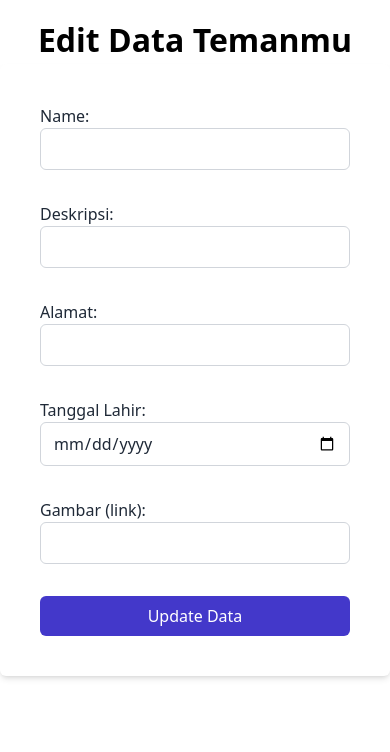
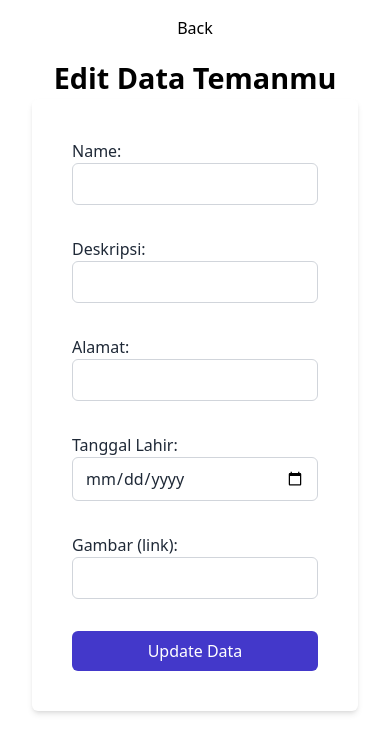
Before and after one commit to fajri-farid/dataTeman-ReactJS, a React (Vite) app: page /edit-data/1 in a window 390 px wide. Shown: the top 752 px of the page. Built offline with nearby package versions, Linux system fonts and the light colour scheme; no server answers.

Commit message:
design responsive done

```diff
--- a/src/app/editData.jsx
+++ b/src/app/editData.jsx
@@ -1,10 +1,12 @@
 import React from "react";
 import { DataEdit } from "../components/dataEdit";
+import { BackHomeButton } from "../components/backHomeButton";
 
 export const EditData = () => {
   return (
-    <div>
-      <h1 className="text-[2rem] font-semibold text-center mt-4 md:mt-10 md:mb-10">
+    <div className="main">
+      <BackHomeButton />
+      <h1 className="text-[1.8rem] md:text-[2rem] font-semibold text-center mt-4 md:mt-10 md:mb-10">
         Edit Data Temanmu
       </h1>
       <DataEdit />
--- a/src/app/home.jsx
+++ b/src/app/home.jsx
@@ -9,8 +9,10 @@ export const Home = () => {
     <div>
       <Header />
       <div className="main">
-        <div className="main flex justify-between items-center">
-          <h1 className="text-[2rem] font-bold">Welcome to home</h1>
+        <div className="md:p-4 flex justify-between items-center mb-2">
+          <h1 className="text-[1.6rem] md:text-[2rem] font-bold">
+            Welcome to home
+          </h1>
           <Link to="/tambah-data">
             <div className="md:block hidden">
               <button className="bg-blue-500 text-white px-4 py-2 rounded hover:bg-blue-600 focus:outline-none focus:bg-blue-600">
--- a/src/app/tambahData.jsx
+++ b/src/app/tambahData.jsx
@@ -1,10 +1,12 @@
 import React from "react";
 import { AddData } from "../components/addData";
+import { BackHomeButton } from "../components/backHomeButton";
 
 export const TambahData = () => {
   return (
     <div className="main">
-      <h1 className="text-[2rem] font-semibold text-center mt-10 mb-10">
+      <BackHomeButton />
+      <h1 className="text-[1.8rem] md:text-[2rem] font-semibold text-center mt-10 mb-10">
         Masukkan Data Temanmu
       </h1>
       <AddData />
--- a/src/components/addData.jsx
+++ b/src/components/addData.jsx
@@ -52,7 +52,7 @@ export const AddData = () => {
   };
 
   return (
-    <div className="max-w-md mx-auto bg-white p-6 rounded-md shadow-md">
+    <div className="max-w-md mx-auto bg-white p-6 rounded-md shadow-md mb-8">
       <Toaster />
       <form>
         <div className="mb-4">
--- /dev/null
+++ b/src/components/backHomeButton.jsx
@@ -0,0 +1,12 @@
+import React from "react";
+import { Link } from "react-router-dom";
+
+export const BackHomeButton = () => {
+  return (
+    <div className="text-center">
+      <Link to="/">
+        <button>Back</button>
+      </Link>
+    </div>
+  );
+};
--- a/src/components/data.jsx
+++ b/src/components/data.jsx
@@ -71,23 +71,23 @@ export const DataComponent = () => {
     <div>
       <Toaster />
       {/* <h1 className="text-lg text-red-500">Data dari API:</h1> */}
-      <div className="grid grid-cols-1 md:grid-cols-2 lg:grid-cols-3 gap-4">
+      <div className="grid grid-cols-1 md:grid-cols-2 lg:grid-cols-3 gap-4 mb-10">
         {apiData.map((item) => (
           <div className="bg-white shadow-md rounded-md p-4" key={item._id}>
             {item.gambar ? (
               <img
                 src={item.gambar}
-                alt="Gambar"
-                className="mx-auto w-[10vw] h-auto mb-2"
+                alt="Foto Temanmu"
+                className="mx-auto w-[50vw] sm:w-[30vw] md:w-[20vw] lg:w-[15vw] h-auto mb-2"
               />
             ) : (
               <img
                 src={noneImage}
                 alt="Gambar Tidak Tersedia"
-                className="mx-auto w-[10vw] h-auto mb-2"
+                className="mx-auto w-[50vw] sm:w-[30vw] md:w-[20vw] lg:w-[15vw] h-auto mb-2"
               />
             )}
-            <h2 className="text-lg font-semibold mb-2">Nama: {item.name}</h2>
+            <h2 className="text-[1.3rem] font-semibold mb-2">{item.name}</h2>
             {/* <p className="text-gray-600 mb-2">
               Dibuat pada: {new Date(item.createdAt).toString()}
             </p> */}
@@ -97,7 +97,7 @@ export const DataComponent = () => {
               Tanggal Lahir: {formatDate(item.tanggal_lahir)}
             </p>
 
-            <div className="flex justify-between items-center">
+            <div className="flex justify-between items-center mt-4">
               <button
                 className="bg-red-500 text-white px-4 py-2 rounded hover:bg-red-600 focus:outline-none focus:bg-red-600"
                 onClick={() => handleDelete(item)}
--- a/src/index.css
+++ b/src/index.css
@@ -3,7 +3,7 @@
 @tailwind utilities;
 
 .main {
-  @apply p-8;
+  @apply px-8 pt-4;
 }
 
 input {
```
